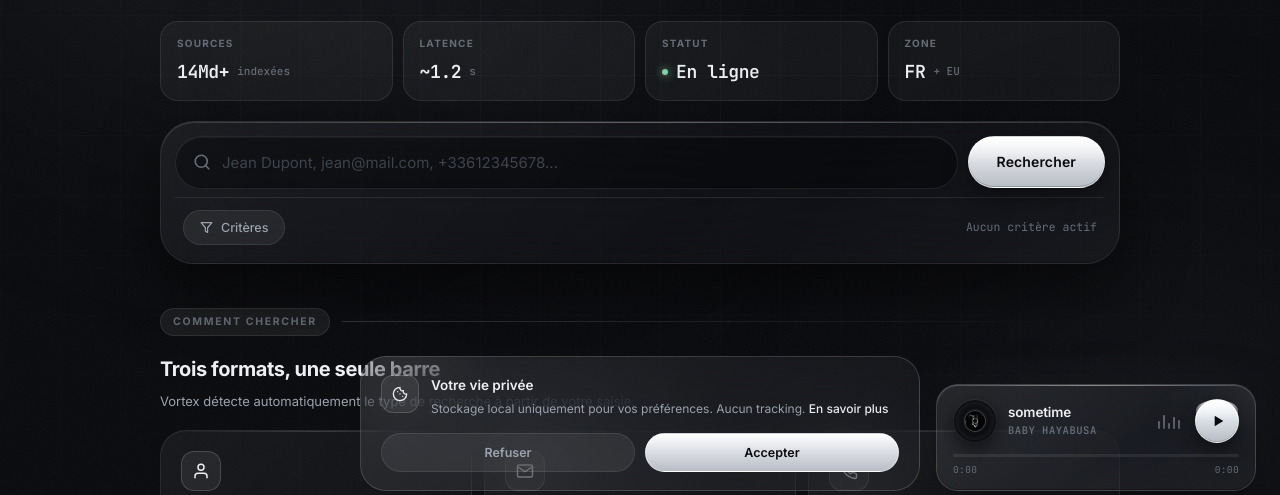
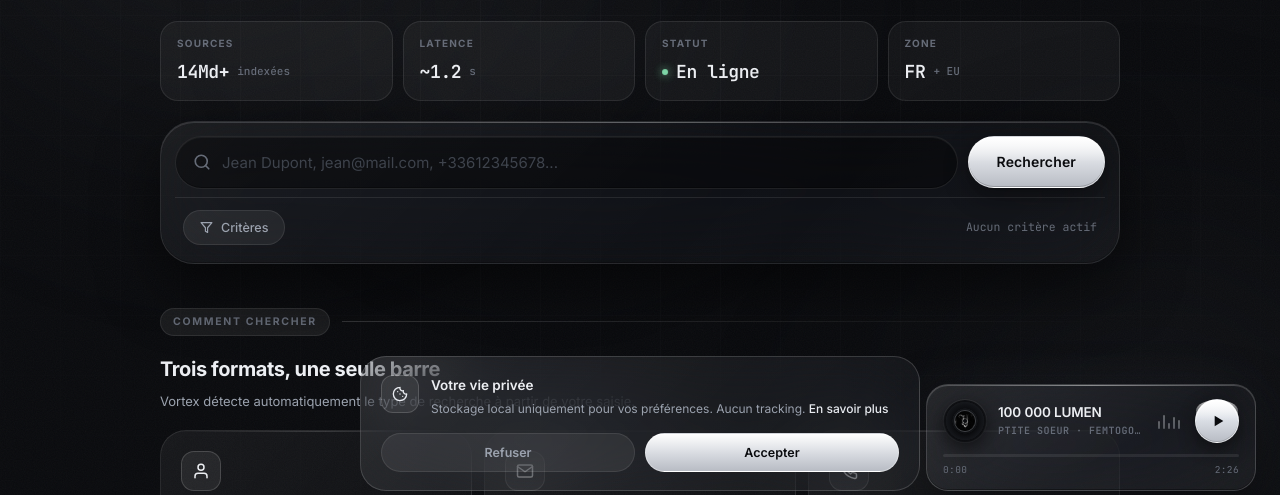
Before and after one commit to nuxidevv/vortex, a website: page index.html in a window 1280 px wide. Shown: the part 285-780 px from the top of the page. Drawn offline with Linux system fonts and the light colour scheme.

Commit message:
Update index.html

```diff
--- a/index.html
+++ b/index.html
@@ -322,14 +322,14 @@
   .ckb.ref:hover{background:var(--glass-3);color:var(--text);}
 
   /* ================================================
-     MUSIC PLAYER — nouvelle version premium
+     MUSIC PLAYER
      ================================================ */
   .music-player{
     position:fixed;
     bottom:24px;
     right:24px;
     z-index:640;
-    width:320px;
+    width:330px;
     max-width:calc(100vw - 48px);
     padding:14px 16px 12px;
     border-radius:22px;
@@ -365,6 +365,7 @@
     pointer-events:none;
     filter:blur(20px);
     transition:opacity 0.5s;
+    opacity:0;
   }
   .music-player.playing::after{
     opacity:1;
@@ -384,7 +385,6 @@
     z-index:2;
   }
 
-  /* Vinyle rotatif */
   .mp-vinyl{
     width:44px;
     height:44px;
@@ -467,7 +467,7 @@
     line-height:1.2;
   }
   .mp-artist{
-    font-size:10.5px;
+    font-size:10px;
     color:var(--text-3);
     letter-spacing:0.05em;
     text-transform:uppercase;
@@ -478,7 +478,6 @@
     font-family:'JetBrains Mono',monospace;
   }
 
-  /* Barres audio animées */
   .mp-bars{
     display:flex;
     align-items:flex-end;
@@ -510,7 +509,6 @@
     50%{transform:scaleY(1.4);}
   }
 
-  /* Bouton play/pause */
   .mp-btn{
     width:44px;
     height:44px;
@@ -573,7 +571,6 @@
     transform:scale(1);
   }
 
-  /* Barre de progression */
   .mp-prog{
     position:relative;
     height:3px;
@@ -625,7 +622,6 @@
     position:relative;
   }
 
-  /* Responsive */
   @media (max-width:720px){
     .music-player{
       bottom:16px;
@@ -639,7 +635,7 @@
     .mp-vinyl{width:40px;height:40px;}
     .mp-vinyl img{width:20px;height:20px;}
     .mp-title{font-size:12.5px;}
-    .mp-artist{font-size:9.5px;}
+    .mp-artist{font-size:9px;}
     .mp-btn{width:40px;height:40px;}
     .mp-btn svg{width:15px;height:15px;}
     .mp-bars span:nth-child(5){display:none;}
@@ -960,8 +956,8 @@
       <img src="/IMG_0662.jpeg" alt="">
     </div>
     <div class="mp-info">
-      <div class="mp-title">sometime</div>
-      <div class="mp-artist">baby hayabusa</div>
+      <div class="mp-title">100 000 LUMEN</div>
+      <div class="mp-artist">Ptite Soeur · Femtogo · neophron</div>
     </div>
     <div class="mp-bars">
       <span></span><span></span><span></span><span></span><span></span>
@@ -976,11 +972,11 @@
   </div>
   <div class="mp-times">
     <span id="musicCurrent">0:00</span>
-    <span id="musicDuration">0:00</span>
+    <span id="musicDuration">2:26</span>
   </div>
 </div>
 <audio id="musicAudio" preload="metadata" loop>
-  <source src="https://cdn.whyp.it/013399e4-94f9-409e-8472-1f39b09191a8.mp3?token=OrU2gIqCGZDsCTZvEV8BoqHWroudQosB_OYvKTlvKYs&expires=1791676800" type="audio/mpeg">
+  <source src="https://cdn.whyp.it/3dc4b6bd-59e0-4715-82e8-f0d2c7e0e56d.mp3" type="audio/mpeg">
 </audio>
 
 <button class="stop" id="scrollTop" type="button" aria-label="Haut de page">
@@ -1204,7 +1200,6 @@
       }
     });
 
-    // Clic sur la barre = seek
     if (wrapProg) {
       wrapProg.addEventListener("click", function(e){
         if (!audio.duration || isNaN(audio.duration)) return;
@@ -1234,7 +1229,6 @@
       if (tCur) tCur.textContent = "0:00";
     });
 
-    // Met à jour la durée si pas encore chargée
     if (audio.readyState >= 1 && tDur) {
       tDur.textContent = fmt(audio.duration);
     }
```
